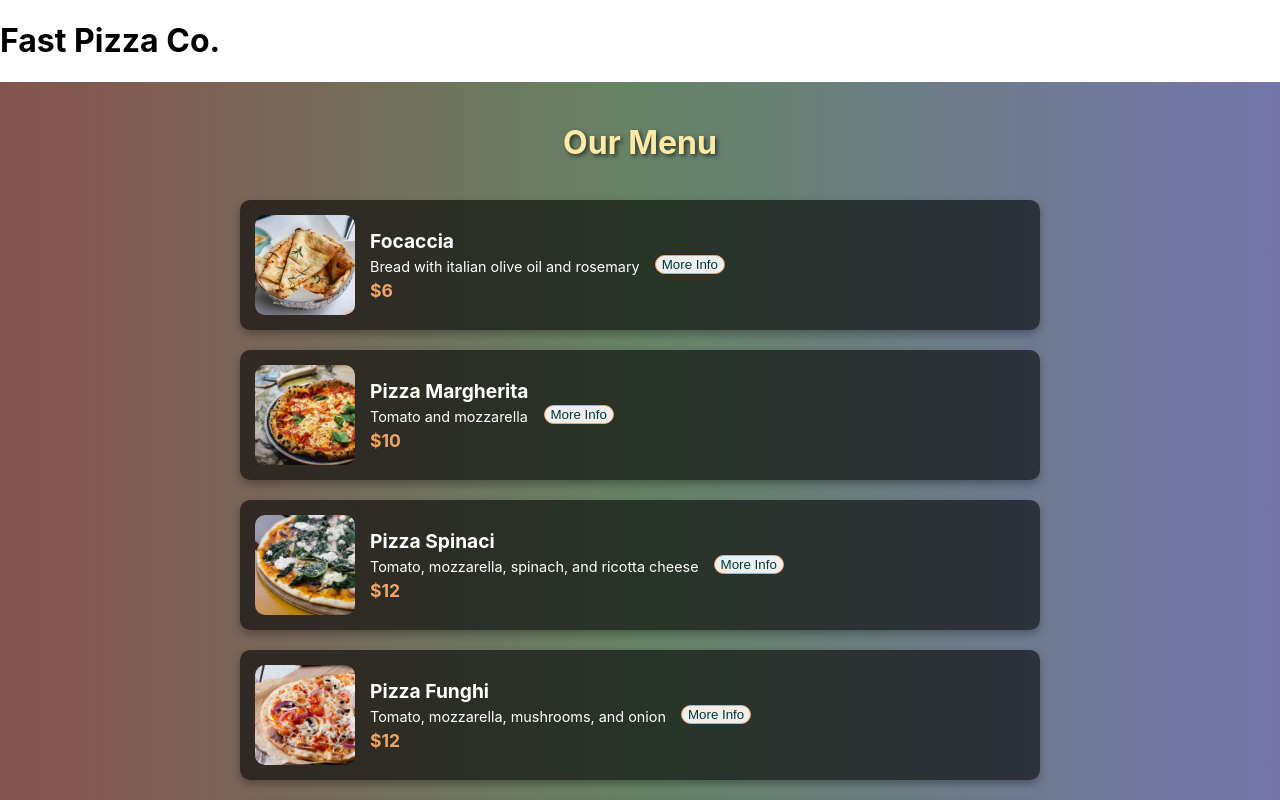
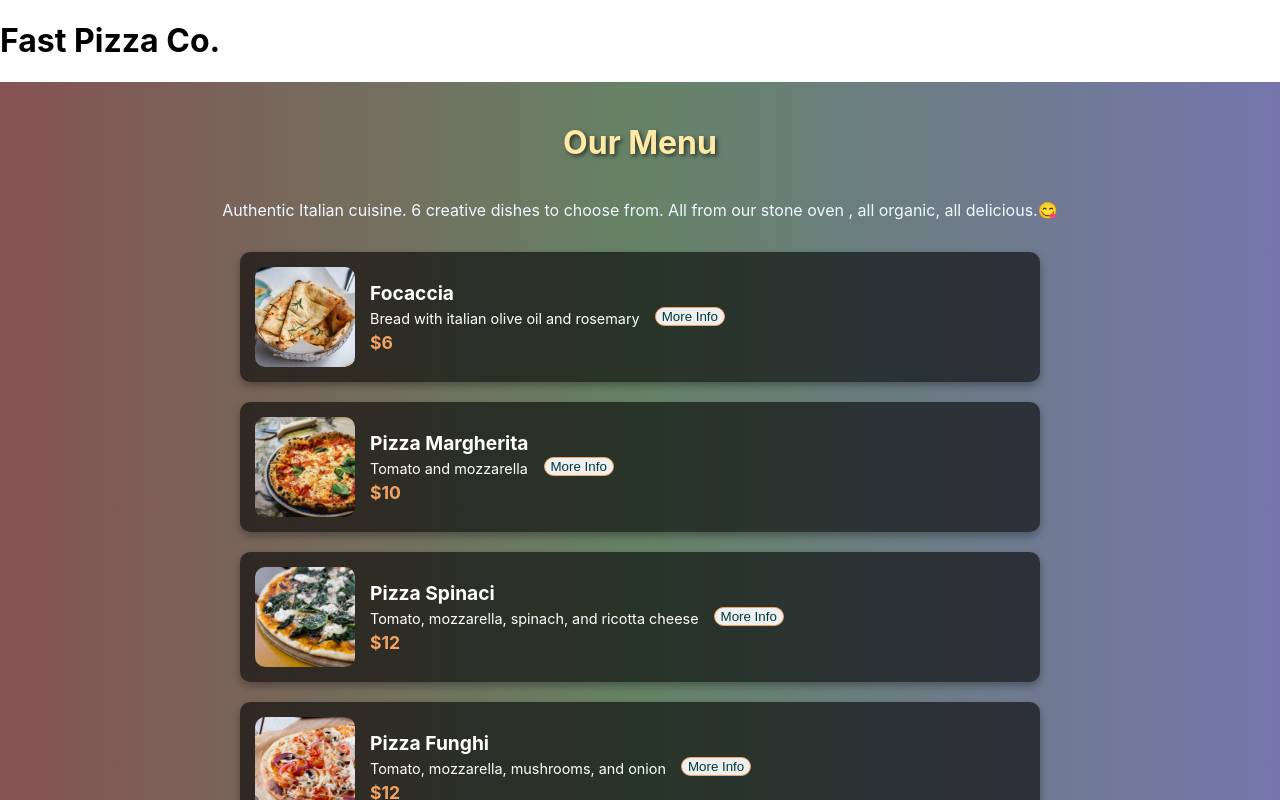
Before and after one commit to abdozayan12/Piza-Menu, a React (Create React App) app: page / in a window 1280 px wide. Shown: the top 800 px of the page. Built offline with nearby package versions, Linux system fonts and the light colour scheme.

Commit message:
Add P tag

```diff
--- a/src/components/Piza.js
+++ b/src/components/Piza.js
@@ -6,6 +6,10 @@
   return (
     <div className="container">
       <h1>Our Menu</h1>
+      <p>
+        Authentic Italian cuisine. 6 creative dishes to choose from. All from
+        our stone oven , all organic, all delicious.😋
+      </p>
       <ul className="pizza-list">
         {pizzaData.map((pizza) => (
           <li
```
